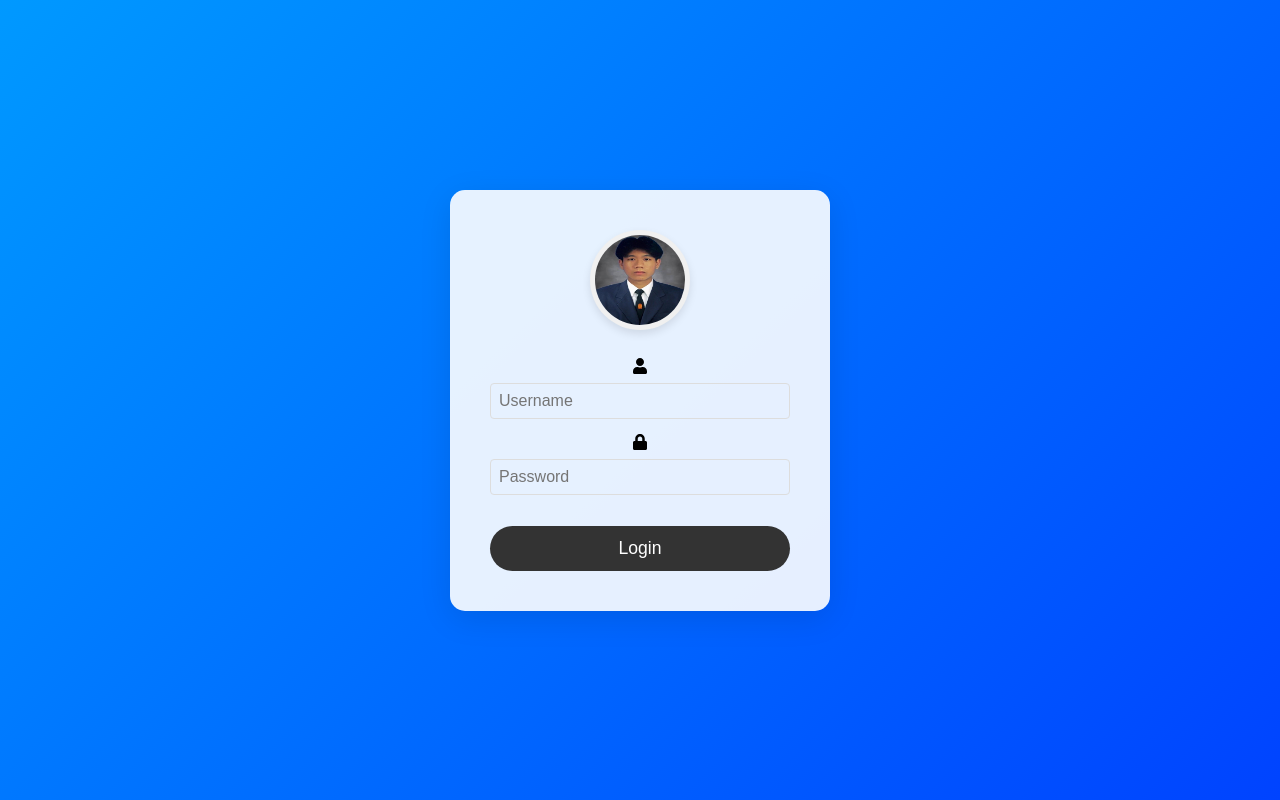
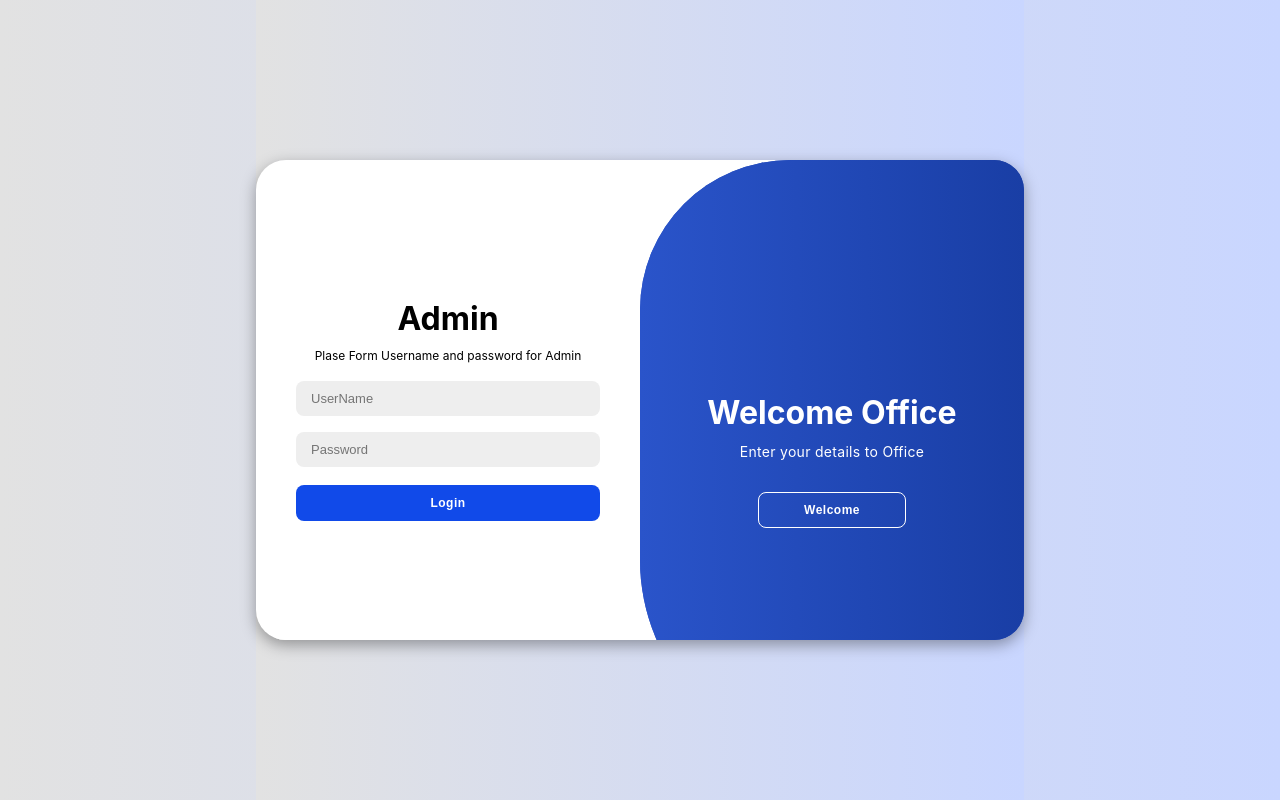
Before and after one commit to PhutawanNick/project-frontend, a React (Create React App) app: page / in a window 1280 px wide. Built offline with nearby package versions, Linux system fonts and the light colour scheme.

Commit message:
Change loginpage

```diff
--- a/src/pages/home/HomePage.js
+++ b/src/pages/home/HomePage.js
@@ -3,8 +3,7 @@ import { useNavigate } from 'react-router-dom';
 import { useAuth } from '../../context/auth';
 import Swal from 'sweetalert2';
 import './HomeStyle.css';
-import defaultAvatar from '../../assets/images/chisanucha.png'; // สร้างไฟล์ default avatar
-import { FaUser, FaLock } from 'react-icons/fa';
+// import { FaUser, FaLock } from 'react-icons/fa';
 
 function HomePage() {
   const navigate = useNavigate();
@@ -58,45 +57,48 @@ function HomePage() {
   };
 
   return (
-    <div className="home-container">
-      <div className="login-box">
-        <img src={defaultAvatar} alt="User Avatar" className="user-avatar" />
-
-        <form onSubmit={handleSubmit}>
-          <div className="form-group">
-            <FaUser className="form-icon" />
-            <input
-              type="text"
-              name="username"
-              value={formData.username}
-              onChange={handleInputChange}
-              placeholder="Username"
-              required
-            />
+    <body>
+      <div class="container"id="container">
+        <div class="form-container admin">
+          <form onSubmit={handleSubmit}>
+            <h1>Admin</h1>
+            <span>Plase Form Username and password for Admin</span>
+            <input name="username" type="text" placeholder='UserName'value={formData.username}onChange={handleInputChange}required></input>
+            <input name="password" type="password" placeholder='Password'value={formData.password}onChange={handleInputChange}required></input>
+            <button type="submit" className="login-button">Login</button>
+          </form>
+        </div>
+        <div class="form-container office">
+          <form onSubmit={handleSubmit}>
+            <h1>Office</h1>
+            <span>Plase Form Username and password for Office</span>
+            <input name="username" type="text" placeholder='UserName'value={formData.username}onChange={handleInputChange}required></input>
+            <input name="password" type="password" placeholder='Password'value={formData.password}onChange={handleInputChange}required></input>
+            <button type="submit" className="login-button">Login</button>
+          </form>
+        </div>
+        <div class="toggle-container">
+          <div class="toggle">
+            <div class="toggle-panel toggle-left">
+              <h1>Welcome Admin</h1>
+              <p>Enter your details to Admin</p>
+              <button class="hidden" id="login">Welcome
+              </button>
+            </div>
           </div>
-
-          <div className="form-group">
-            <FaLock className="form-icon" />
-            <input
-              type="password"
-              name="password"
-              value={formData.password}
-              onChange={handleInputChange}
-              placeholder="Password"
-              required
-            />
+        </div>
+        <div class="toggle-container">
+          <div class="toggle">
+            <div class="toggle-panel toggle-right">
+              <h1>Welcome Office</h1>
+              <p>Enter your details to Office</p>
+              <button class="hidden" id="register">Welcome
+              </button>
+            </div>
           </div>
-
-          <button type="submit" className="login-button">
-            Login
-          </button>
-        </form>
-
-        {/* <a href="#" className="forgot-password">
-          Forgot Username / Password?
-        </a> */}
+        </div>
       </div>
-    </div>
+    </body>
   );
 }
 
--- a/src/pages/home/HomeStyle.css
+++ b/src/pages/home/HomeStyle.css
@@ -1,105 +1,169 @@
-.home-container {
-  height: 100vh;
-  display: flex;
-  justify-content: center;
-  align-items: center;
-  background: linear-gradient(135deg, #0099ff 0%, #0043ff 100%);
-  font-family: 'Kanit', sans-serif;
+*{
+  margin: 0;
+  padding:0;
+  box-sizing: border-box;
+  font-family: 'Montserrat'sans-serif;
 }
-
-.login-box {
-  background: rgba(255, 255, 255, 0.9);
-  padding: 2.5rem;
-  border-radius: 15px;
-  width: 100%;
-  max-width: 380px;
-  box-shadow: 0 8px 32px rgba(0, 0, 0, 0.1);
-  text-align: center;
-}
-
-.user-avatar {
-  width: 100px;
-  height: 100px;
-  border-radius: 50%;
-  margin: 0 auto 1.5rem;
-  background-color: #f0f0f0;
-  padding: 5px;
-  box-shadow: 0 4px 8px rgba(0, 0, 0, 0.1);
-}
-
-.input-with-icon {
-  position: relative;
-  width: 100%;
+body{
+  background-color: #c9d6ff;
+  background: linear-gradient(to right,#e2e2e2,#c9d6ff);
   display: flex;
   align-items: center;
-  background-color: #f8f9fa;
-  border: 1px solid #e1e1e1;
-  border-radius: 25px;
-  transition: all 0.3s ease;
+  justify-content: center;
+  flex-direction: column;
+  height: 100vh;
 }
-
-.input-icon {
-  padding: 0 15px;
-  color: #666;
-  font-size: 1.1rem;
+.container{
+  background: #fff;
+  border-radius: 30px;
+  box-shadow: 0 5px 15px rgba(0, 0, 0, 0.35);
+  position: relative;
+  overflow: hidden;
+  width: 768px;
+  max-width: 100%;
+  min-height: 480px;
 }
-
-.form-group input {
+.container p{
+  font-size: 14px;
+  line-height: 20px;
+  letter-spacing: 0.3px;
+  margin: 20px 0;
+  margin-top: 10px;
+}
+.container span{
+  font-size: 12px;
+  margin-top: 10px;
+  margin-bottom: 10px;
+}
+.container a{
+  color: #333;
+  font-size: 13px;
+  text-decoration: none;
+  margin: 15px 0 10px;
+}
+.container button{
+  background-color: #114ae9;
+  color: #fff;
+  font-size: 12px;
+  padding: 10px 45px;
+  border: 1px solid transparent;
+  border-radius: 8px;
+  font-weight: 600;
+  letter-spacing: 0.5px;
+  margin-top: 10px;
+  cursor: pointer;
+}
+.container button.hidden{
+  background-color: transparent;
+  border-color:#fff ;
+}
+.container form{
+  background-color: #fff;
+  display: flex;
+  align-items: center;
+  justify-content: center;
+  flex-direction: column;
+  height: 100%;
+  padding: 20px 20px;
+}
+.container input{
+  background-color: #eee;
+  border: none;
+  margin: 8px 0;
+  padding: 10px 15px;
+  font-size: 13px;
+  border-radius: 8px;
   width: 100%;
-  padding: 12px 15px;
-  border: none;
-  border-radius: 25px;
-  font-size: 1rem;
-  background: transparent;
-  transition: all 0.3s ease;
-}
-
-.form-group input:focus {
   outline: none;
 }
-
-.input-with-icon:focus-within {
-  border-color: #0099ff;
-  box-shadow: 0 0 0 3px rgba(0, 153, 255, 0.2);
+.form-container{
+  position: absolute;
+  top: 0;
+  height: 100%;
+  transition: all 0.6s ease-in-out;
+  padding: 20px 20px 0px 20px;
 }
-
-.input-with-icon:focus-within .input-icon {
-  color: #0099ff;
+.admin{
+  left: 0;
+  width: 50%;
+  z-index: 2;
 }
-
-.login-button {
-  width: 100%;
-  padding: 12px;
-  background: #333;
-  color: white;
-  border: none;
-  border-radius: 100px;
-  font-size: 1.1rem;
-  font-weight: 500;
-  cursor: pointer;
-  transition: all 0.3s ease;
-  margin-top: 1rem;
+.container.active .admin{
+  transform: translateX(100%);
 }
-
-.login-button:hover {
-  background: #000;
-  transform: translateY(-1px);
+.office{
+  left: 0;
+  width: 50%;
+  opacity: 0;
+  z-index:1;
 }
-
-.login-button:disabled {
-  background-color: #ccc;
-  cursor: not-allowed;
+.container.active .register{
+  transform: translateX(100%);
+  opacity: 1;
+  z-index: 5;
+  animation: move 0.6s;
 }
-
-.login-note {
-  margin-top: 20px;
-  padding: 15px;
-  background-color: #f8f9fa;
-  border-radius: 4px;
-  font-size: 0.9em;
-  color: #666;
+@keyframes move{
+  0%,49.99%{
+    opacity: 0;
+    z-index:1;
+  }
+  50%,100%{
+    opacity: 1;
+    z-index: 5;
+  }
 }
-
-.login-note p {
-  margin: 5px 0;
+.toggle-container{
+  position: absolute;
+  top: 0;
+  left: 50%;
+  width: 50%;
+  overflow: hidden;
+  transition: all 0.6s ease-in-out;
+  border-radius: 150px 0 0 200px;
+  z-index: 1000;
 }
+.container.active .toggle-container{
+  transform: translateX(-100%);
+  border-radius: 0 150px 150px 0;
+}
+.toggle{
+  background-color: #193ea5;
+  height: 75vh;
+  background: linear-gradient(to right,#2a54ca,#193ea5);
+  color: #fff;
+  position: relative;
+  transform: translateX(0);
+  transition: all 0.6s ease-in-out;
+}
+.container.active .toggle{
+  transform: translateX(50%);
+}
+.toggle-panel{
+  position: absolute;
+  width: -120px;
+  height: 100%;
+  left: 0;
+}
+.container.active .toggle-left{
+  transform: translateX(0);
+}
+.toggle-left{
+  transform: translateX(-200%);
+}
+.toggle-right{
+  right: 0;
+  transform: translateX(0);
+  display: flex;
+  align-items: center;
+  justify-content: center;
+  flex-direction: column;
+  padding: 0 30px;
+  text-align: center;
+  top: 0;
+  transform: translateX(0);
+  transition: all 0.6s ease-in-out;
+}
+.container.active .toggle-right{
+  transform: translateX(200%);
+}
```
